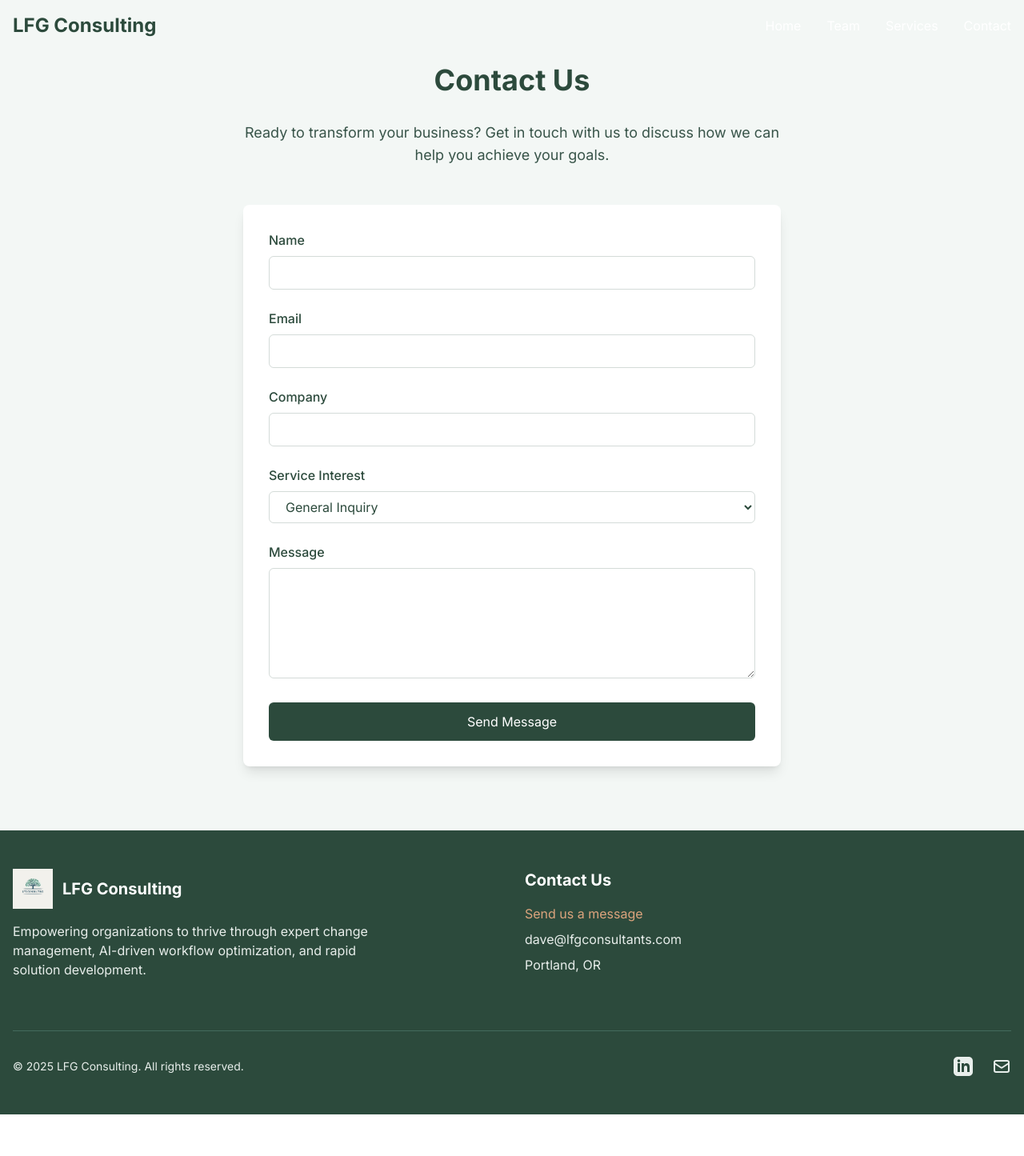
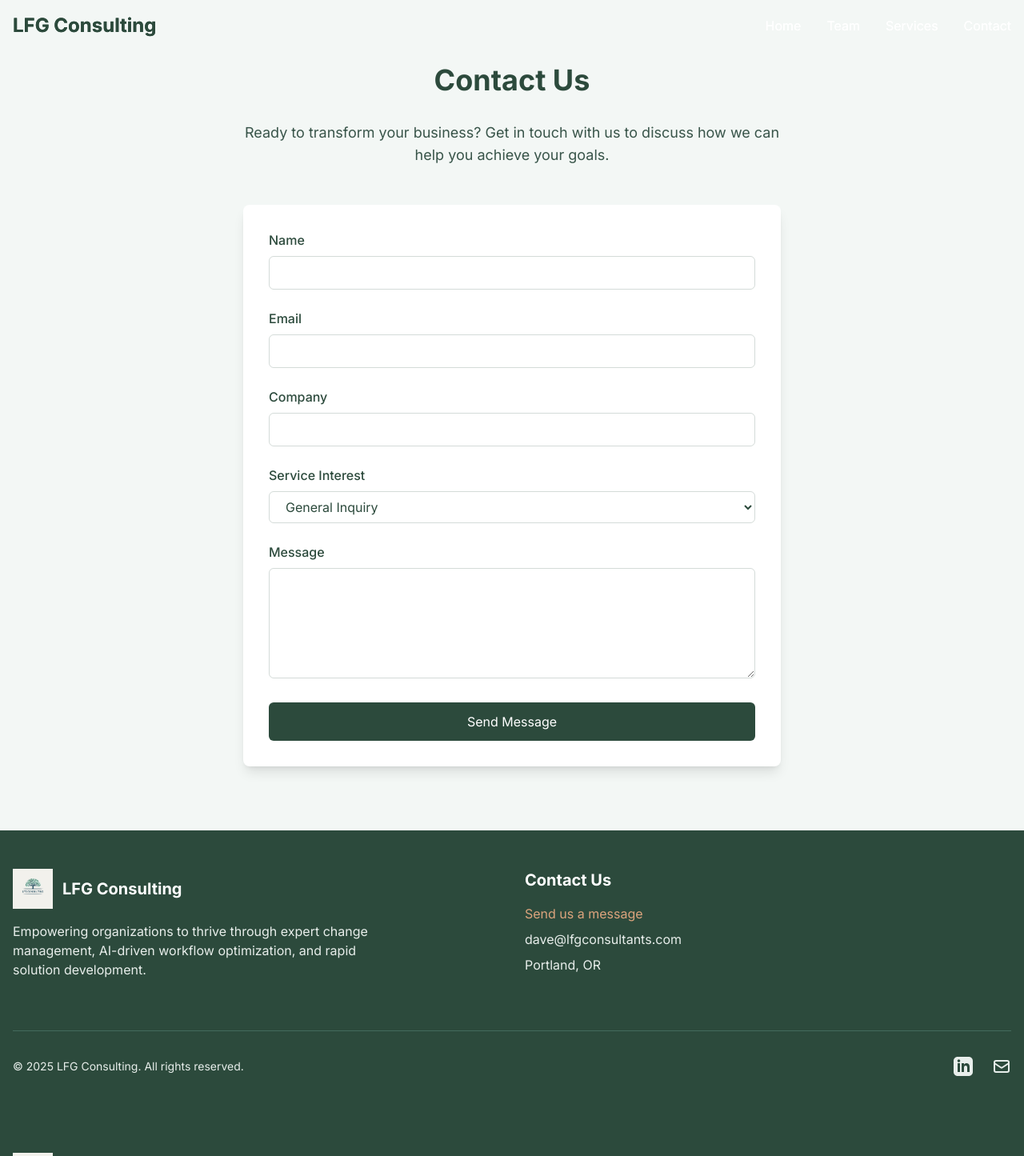
Before and after one commit to grizzdank/lfgwebsite, a Next.js app: page /contact in a window 1280 px wide. Shown: the top 1445 px of the page at 80% size. Before the commit the page ends 1393 px from the top, so only its background shows below. Built offline with nearby package versions, Linux system fonts and the light colour scheme.

Commit message:
Add vercel analytics react component

```diff
--- a/package.json
+++ b/package.json
@@ -10,6 +10,7 @@
   },
   "dependencies": {
     "@formspree/react": "^3.0.0",
+    "@vercel/analytics": "^1.5.0",
     "@wordpress/api-fetch": "^7.20.0",
     "axios": "^1.8.4",
     "framer-motion": "^12.5.0",
--- a/src/app/layout.tsx
+++ b/src/app/layout.tsx
@@ -2,6 +2,9 @@ import type { Metadata } from "next";
 import { Inter } from "next/font/google";
 import Layout from "@/components/layout/Layout";
 import "./globals.css";
+import { Analytics } from "@vercel/analytics/react";
+import Header from '@/components/layout/Header';
+import Footer from '@/components/layout/Footer';
 
 const inter = Inter({ subsets: ["latin"] });
 
@@ -68,7 +71,10 @@ export default function RootLayout({
   return (
     <html lang="en">
       <body className={inter.className}>
+        <Header />
         <Layout>{children}</Layout>
+        <Footer />
+        <Analytics />
       </body>
     </html>
   );
```
Also changed, not shown: 1 other file (tests, documents, lock files or other folders).
